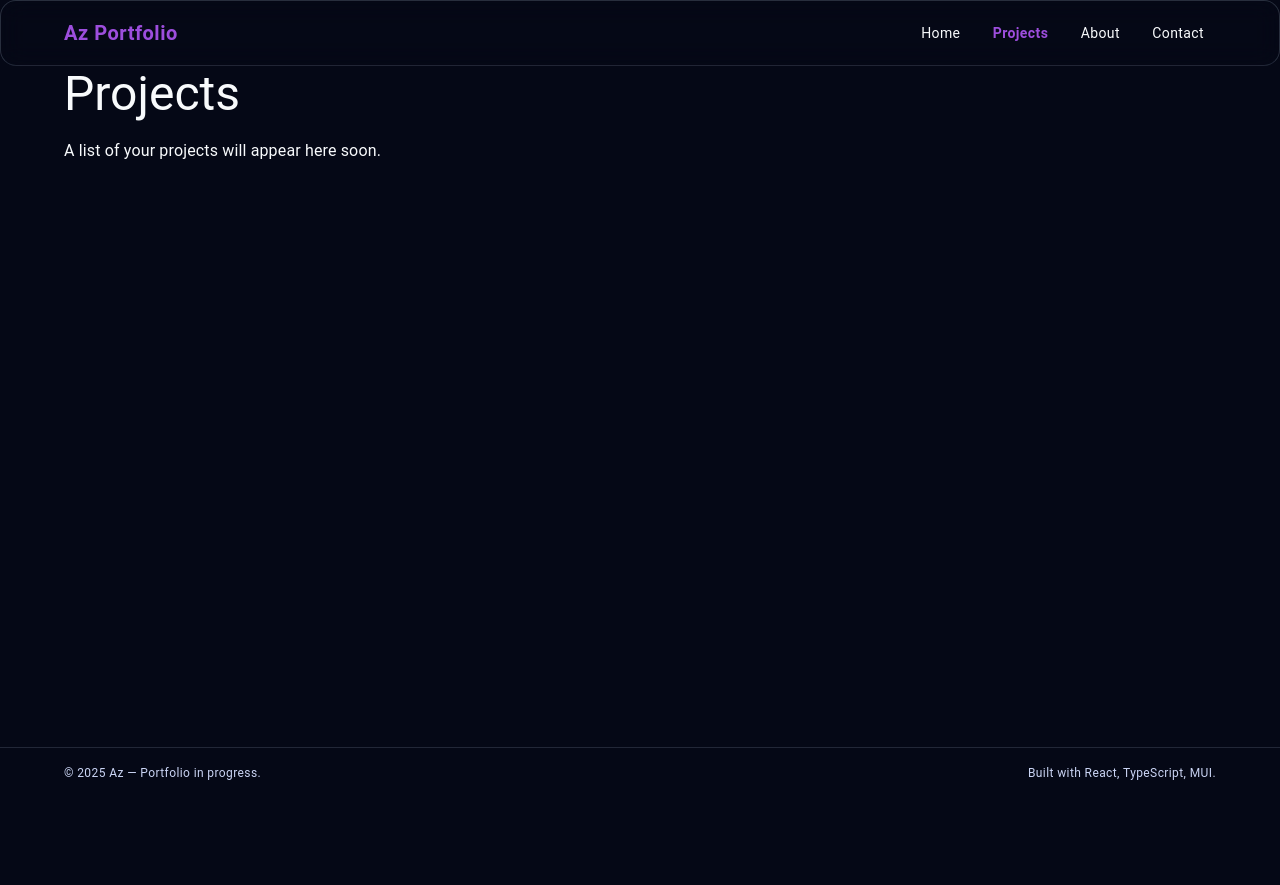
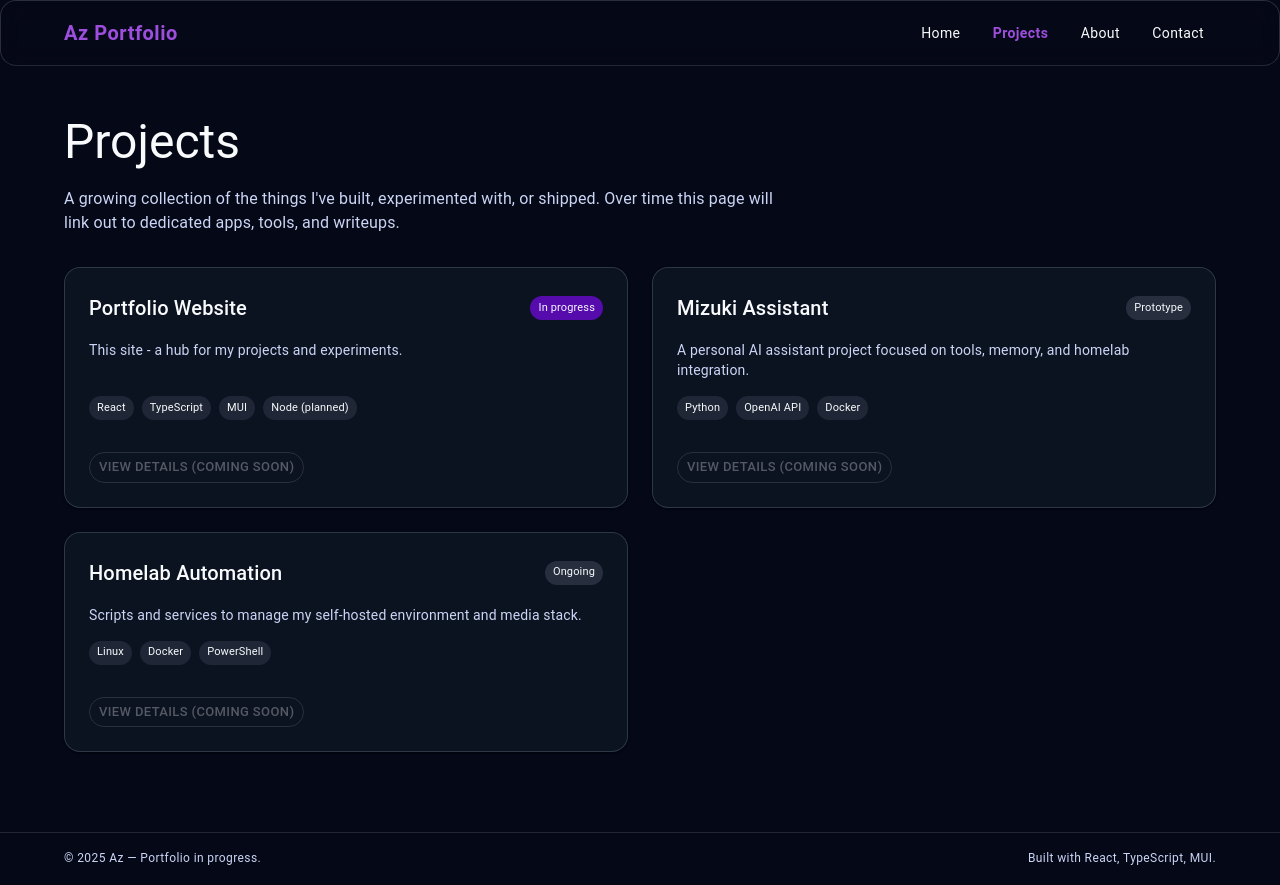
Before and after one commit to minisimp/web-portfolio, a React app in the folder frontend/: page /projects in a window 1280 px wide. Before the commit the page ends 800 px from the top, so only its background shows below. Built offline with nearby package versions, Linux system fonts and the light colour scheme; the HTML template or start-up script is replaced by a standard one.

Commit message:
Added some new pages, weird bug with TS and Grid on Projects.tsx

```diff
--- a/frontend/package.json
+++ b/frontend/package.json
@@ -14,6 +14,7 @@
     "@emotion/styled": "^11.14.1",
     "@mui/icons-material": "^7.3.5",
     "@mui/material": "^7.3.5",
+    "@mui/system": "^7.3.5",
     "react": "^19.2.0",
     "react-dom": "^19.2.0",
     "react-router-dom": "^7.9.6"
--- a/frontend/src/pages/Home.tsx
+++ b/frontend/src/pages/Home.tsx
@@ -1,4 +1,5 @@
 import { Box, Button, Stack, Typography, Paper } from "@mui/material";
+import { Link as RouterLink } from "react-router-dom";
 
 export default function Home() {
   return (
@@ -35,15 +36,26 @@ export default function Home() {
 
           <Typography variant="body1" sx={{ color: "text.secondary", mb: 4 }}>
             IT contractor turned web dev & AI tinkerer. I like turning messy,
-            real-world problems into clean, reliable tools that people
-            actually use.
+            real-world problems into clean, reliable tools that people actually
+            use.
           </Typography>
 
           <Stack direction={{ xs: "column", sm: "row" }} spacing={2}>
-            <Button variant="contained" size="large">
+            <Button
+              component={RouterLink}
+              to="/projects"
+              variant="contained"
+              size="large"
+              onClick={() => {}}
+            >
               View Projects
             </Button>
-            <Button variant="outlined" size="large">
+            <Button
+              component={RouterLink}
+              to="/about"
+              variant="outlined"
+              size="large"
+            >
               About Me
             </Button>
           </Stack>
@@ -59,15 +71,18 @@ export default function Home() {
                 "radial-gradient(circle at top left, rgba(247,37,133,0.22), transparent 55%), radial-gradient(circle at bottom right, rgba(72,149,239,0.3), transparent 55%)",
             }}
           >
-            <Typography variant="subtitle2" sx={{ mb: 2, color: "text.secondary" }}>
+            <Typography
+              variant="subtitle2"
+              sx={{ mb: 2, color: "text.secondary" }}
+            >
               Coming soon
             </Typography>
             <Typography variant="h6" sx={{ mb: 1 }}>
               Portfolio Dashboard
             </Typography>
             <Typography variant="body2" sx={{ color: "text.secondary" }}>
-              This area will eventually preview your featured projects, recent work,
-              or even a small stat card about your stack & tools.
+              This area will eventually preview your featured projects, recent
+              work, or even a small stat card about your stack & tools.
             </Typography>
           </Paper>
         </Box>
--- a/frontend/src/pages/Projects.tsx
+++ b/frontend/src/pages/Projects.tsx
@@ -1,12 +1,113 @@
-import { Typography } from "@mui/material";
+import { Box, Typography, Paper, Chip, Stack, Button } from "@mui/material";
+import Grid from "@mui/material/GridLegacy";
+
+const MOCK_PROJECTS = [
+  {
+    id: 1,
+    name: "Portfolio Website",
+    summary: "This site - a hub for my projects and experiments.",
+    tech: ["React", "TypeScript", "MUI", "Node (planned)"],
+    status: "In progress",
+  },
+  {
+    id: 2,
+    name: "Mizuki Assistant",
+    summary:
+      "A personal AI assistant project focused on tools, memory, and homelab integration.",
+    tech: ["Python", "OpenAI API", "Docker"],
+    status: "Prototype",
+  },
+  {
+    id: 3,
+    name: "Homelab Automation",
+    summary:
+      "Scripts and services to manage my self-hosted environment and media stack.",
+    tech: ["Linux", "Docker", "PowerShell"],
+    status: "Ongoing",
+  },
+];
 
 export default function Projects() {
   return (
-    <>
+    <Box sx={{ py: 6 }}>
       <Typography variant="h3" gutterBottom>
         Projects
       </Typography>
-      <Typography>A list of your projects will appear here soon.</Typography>
-    </>
+      <Typography
+        variant="body1"
+        sx={{ color: "text.secondary", maxWidth: 720, mb: 4 }}
+      >
+        A growing collection of the things I&apos;ve built, experimented with,
+        or shipped. Over time this page will link out to dedicated apps, tools,
+        and writeups.
+      </Typography>
+
+      <Grid container spacing={3}>
+        {MOCK_PROJECTS.map((project) => (
+          <Grid item={true} xs={12} md={6} key={project.id}>
+            <Paper
+              sx={{
+                p: 3,
+                height: "100%",
+                display: "flex",
+                flexDirection: "column",
+                gap: 2,
+              }}
+            >
+              <Stack
+                direction="row"
+                justifyContent="space-between"
+                alignItems="center"
+              >
+                <Typography variant="h6">{project.name}</Typography>
+                <Chip
+                  size="small"
+                  label={project.status}
+                  sx={{
+                    fontSize: 11,
+                    backgroundColor:
+                      project.status === "In progress"
+                        ? "primary.dark"
+                        : "rgba(148, 163, 184, 0.2)",
+                  }}
+                />
+              </Stack>
+
+              <Typography
+                variant="body2"
+                sx={{ color: "text.secondary", flexGrow: 1 }}
+              >
+                {project.summary}
+              </Typography>
+
+              <Stack
+                direction="row"
+                spacing={1}
+                flexWrap="wrap"
+                sx={{ rowGap: 1 }}
+              >
+                {project.tech.map((t) => (
+                  <Chip
+                    key={t}
+                    label={t}
+                    size="small"
+                    sx={{
+                      fontSize: 11,
+                      bgcolor: "rgba(148, 163, 184, 0.15)",
+                    }}
+                  />
+                ))}
+              </Stack>
+
+              <Box sx={{ mt: 2 }}>
+                <Button size="small" variant="outlined" disabled>
+                  View details (coming soon)
+                </Button>
+              </Box>
+            </Paper>
+          </Grid>
+        ))}
+      </Grid>
+    </Box>
   );
 }
```
Also changed, not shown: 1 other file (tests, documents, lock files or other folders).
